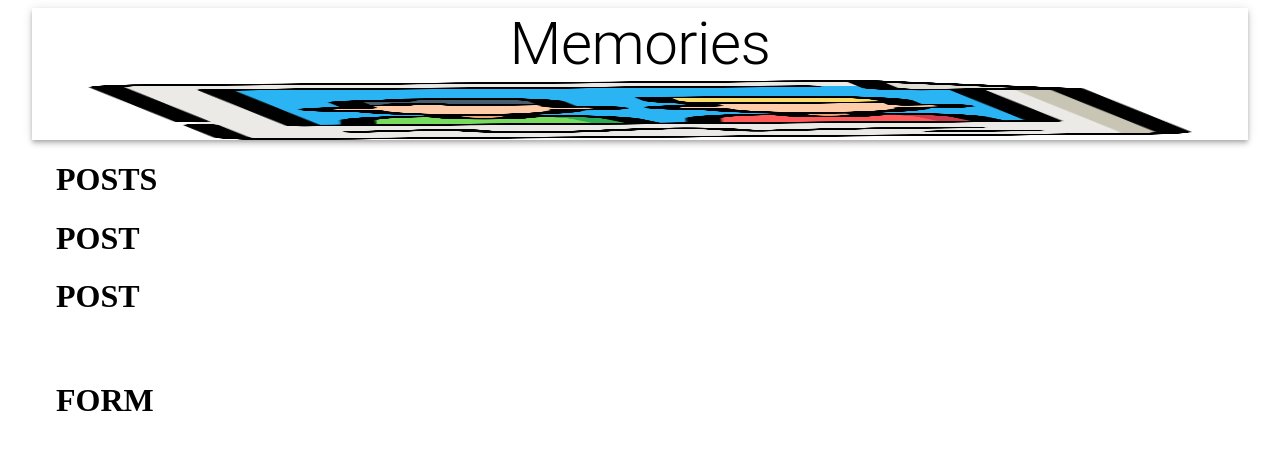
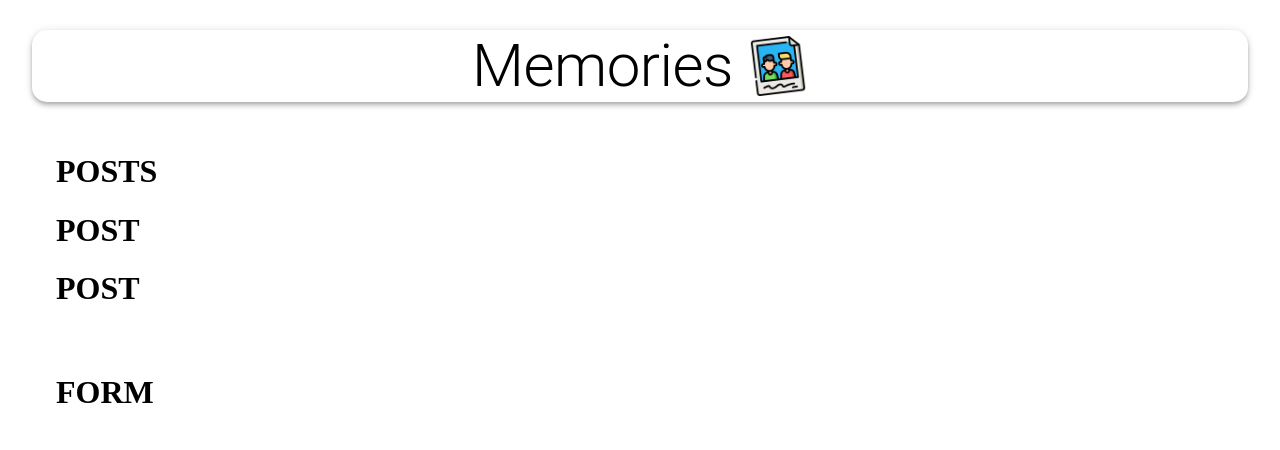
Before and after one commit to Manu-Martinez/memories-_project, a React (Create React App) app in the folder client/: page / in a window 1280 px wide. Shown: the top 450 px of the page. Built offline with nearby package versions, Linux system fonts and the light colour scheme.

Commit message:
added classNames appBar, heading and image to App

```diff
--- a/client/src/App.js
+++ b/client/src/App.js
@@ -2,15 +2,17 @@ import React from "react";
 import { Container, AppBar, Typography, Grow, Grid } from '@material-ui/core';
 import Posts from "./Components/Posts/Posts";
 import Form from "./Components/Form/Form";
+import useStyles from "./styles";
 
 import memories from './images/memories.png';
 
 const App = () => {
+    const classes = useStyles();
     return (
         <Container maxWidth="lg">
-            <AppBar position="static" color="inherit">
-                <Typography variant="h2" align="center">Memories </Typography>
-                <img src={memories} alt="memories" height="60" />
+            <AppBar className={classes.appBar} position="static" color="inherit">
+                <Typography className={classes.heading} variant="h2" align="center">Memories </Typography>
+                <img className={classes.image} src={memories} alt="memories" height="60" />
             </AppBar>
             <Grow in>
               <Container>
```
